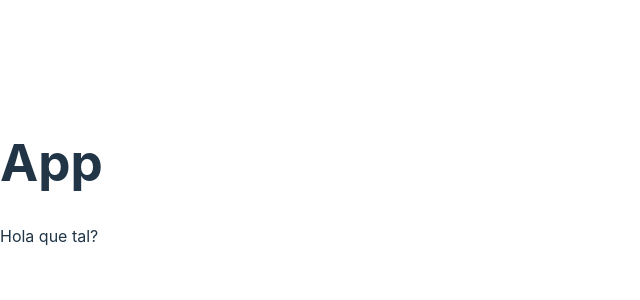
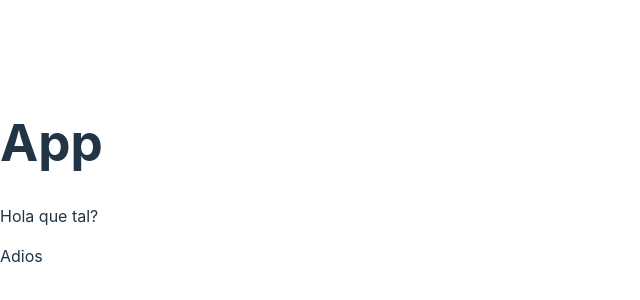
Before and after one commit to iron-guardians/nba-results, a React (Vite) app: page / in a window 1280 px wide. Shown: the part 218-518 px from the top of the page, without its empty margins (0-640 px from the left). Built offline with nearby package versions, Linux system fonts and the light colour scheme.

Commit message:
Update App.jsx

```diff
--- a/src/App.jsx
+++ b/src/App.jsx
@@ -6,6 +6,7 @@ function App() {
     <div>
       <h1>App</h1>
       <p>Hola que tal?</p>
+      <p>Adios</p>
     </div>
   )
 }
```
